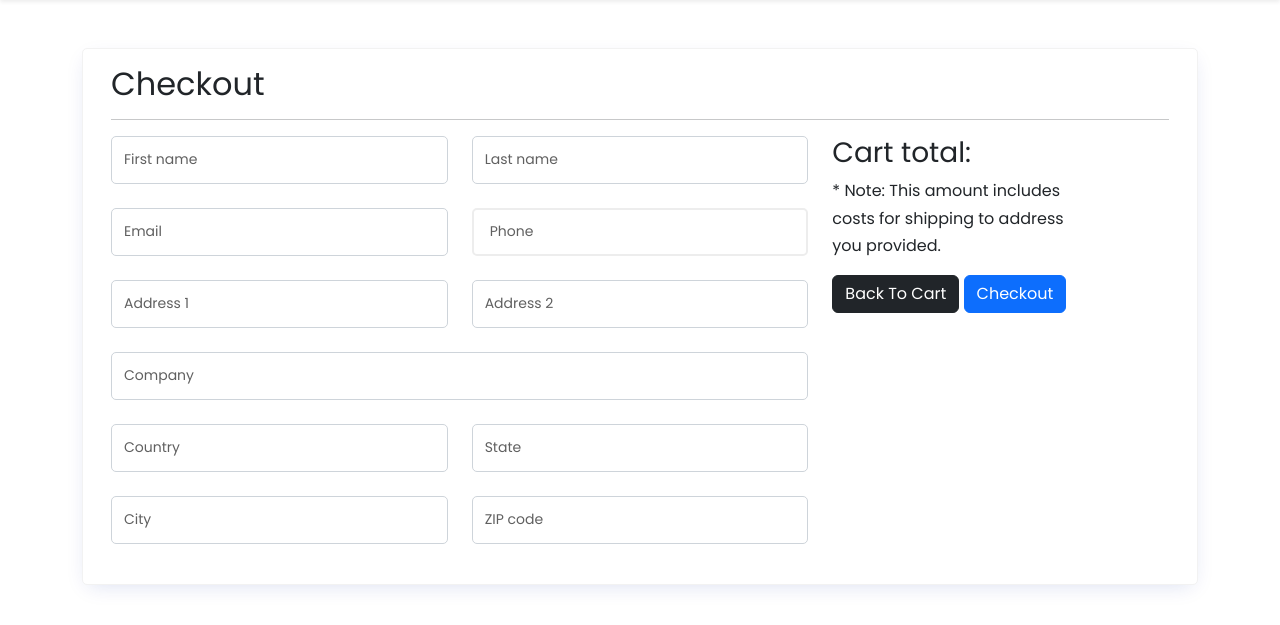
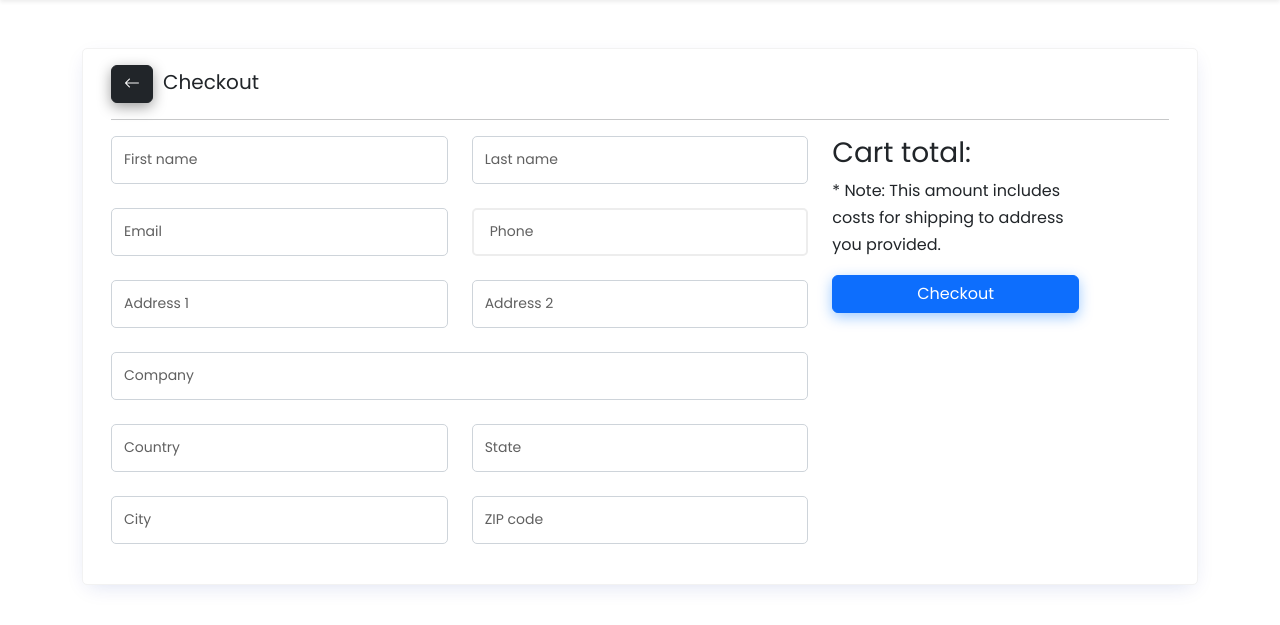
Before and after one commit to SiddharthVijay/mayacommerce, a Django app: page /checkout/ in a window 1280 px wide. Shown: the part 112-737 px from the top of the page. Run offline with Django 4.2, Linux system fonts and the light colour scheme; data comes from the database, SQL or seed files in the repository; both versions use the stored data as it was after the commit.

Commit message:
update
layouts and styles.

```diff
--- /dev/null
+++ b/requirements.txt
@@ -0,0 +1 @@
+Django==4.1
--- a/static/css/style.css
+++ b/static/css/style.css
@@ -19,6 +19,17 @@
    --border-radius: 5px;
 }
 
+
+.btn-primary
+{
+box-shadow: 0 4px 14px 0 rgba(0,118,255,0.39);
+}
+
+
+.btn-dark
+{
+box-shadow: 0 4px 14px 0 rgb(0,0,0,0.39);
+}
 /*************************************  SCROLL BAR ************************************************/
 /* width */
 ::-webkit-scrollbar {
--- a/static/js/script.js
+++ b/static/js/script.js
@@ -112,6 +112,8 @@ console.log(window.sessionStorage.getItem("cart_items"));
             success : function(data) {
                 console.log('Cart items Updated');
 //                console.log('success');
+window.location = "/viewcart/";
+
             },
 
             error : function() {
--- a/templates/checkout.html
+++ b/templates/checkout.html
@@ -10,7 +10,15 @@
 
   <form action="/Cart/mycart/checkout/commit/" method="post" class="container padding-top-3x padding-bottom-2x">
     {% csrf_token %}
-    <h2 class="space-top-half">{{title}}</h2>
+
+
+      <h5 style="">
+
+        <a href="{% url 'viewcart' %}" class="btn btn-dark" style="margin-right:10px;">
+          <i class="bi bi-arrow-left"></i>
+        </a>{{title}}</h5>
+
+
     <hr>
     <div class="row padding-top">
 
@@ -47,12 +55,9 @@
           <h3>Cart total:</h3>
           <h4>{{object.currency}} {{object.total}}</h4>
           <p class="text-sm text-gray">* Note: This amount includes costs for shipping to address you provided.</p>
-          <a href="{% url 'viewcart' %}" class="btn btn-dark">
-            <i class="material-icons arrow_back"></i>
-            Back To Cart
-          </a>
+
           <button id="checkout" type="submit"
-            class="btn btn-primary ">Checkout</button>
+            class="btn btn-primary " style="width:100%;">Checkout</button>
         </aside>
       </div><!-- .col-md-3.col-sm-4 -->
     </div><!-- .row -->
--- a/templates/viewcart.html
+++ b/templates/viewcart.html
@@ -18,7 +18,9 @@
       <p class="text-sm">
         <span class="text-gray">Currently</span> {{cart_count}} items
         <span class="text-gray"> in cart</span>
-        <a href="#" style="float:right;" class="btn btn-sm btn-dark" id="update">Update Cart</a>
+        {% if cart_count > 0 %}
+  <a href="#" style="float:right;" class="btn btn-sm btn-dark" id="update">Update Cart</a>
+  {% endif %}
 
       </p>
       <div class="shopping-cart">
@@ -43,7 +45,7 @@
               <a class="incr-btn" data-p="{{i.item.pk}}" data-action="increase" href="#">+</a>
             </div>
           </div>
-          <a href="#" class="item-remove" data-toggle="tooltip" data-p="{{i.item.pk}}"  data-placement="top" title="Remove" data-delete="False">
+          <a href="#" class="item-remove" data-toggle="tooltip" data-p="{{i.item.pk}}" data-placement="top" title="Remove" data-delete="False">
             <i class="bi bi-x-square"></i>
           </a>
         </div><!-- .item -->
```
Also changed, not shown: db.sqlite3, favicon.ico (added).
